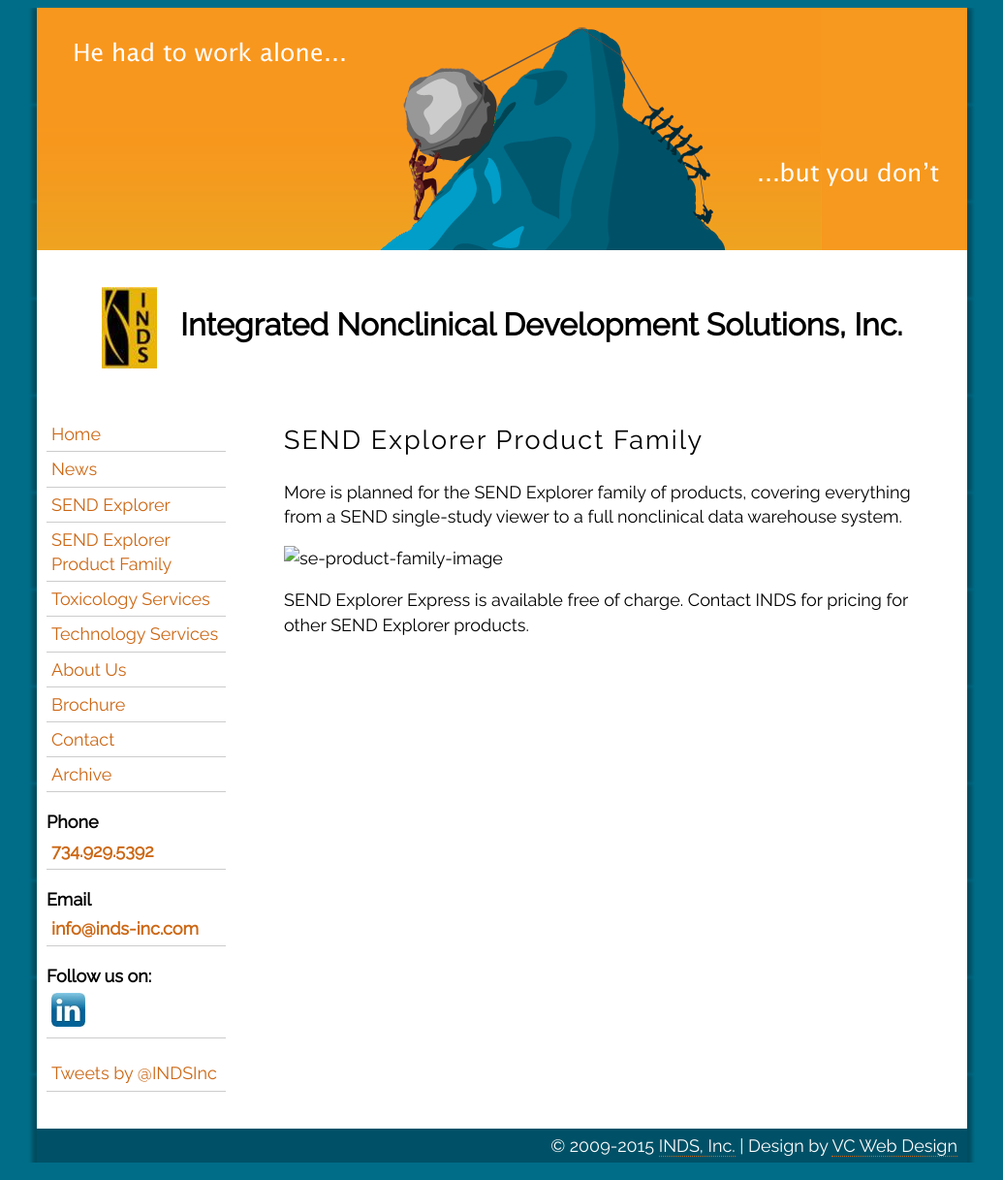
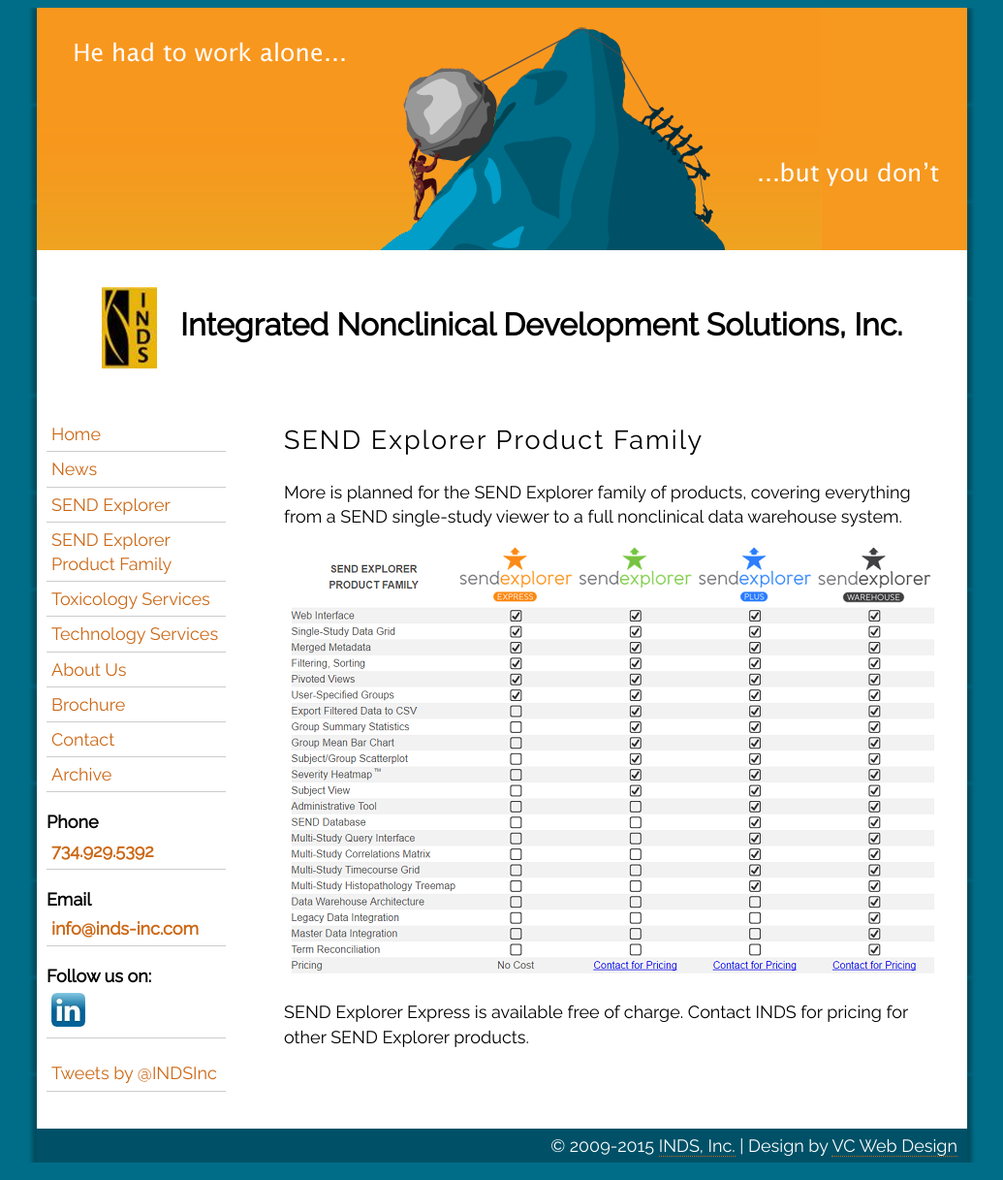
Before and after one commit to inds-inc/inds-inc.github.io, a Jekyll site: the page built from sendexplorer-product-family.md, in a window 1280 px wide. Shown: the whole page at 97% size, without its empty margins (122-1157 px from the left). Built offline with Jekyll 4.4.1, drawn with Linux system fonts in a browser that asks for light colours; comment, search, counter and statistics services are not loaded.

Commit message:
fix image links

```diff
--- a/sendexplorer-product-family.md
+++ b/sendexplorer-product-family.md
@@ -8,7 +8,7 @@
 More is planned for the SEND Explorer family of products, covering everything
 from a SEND single-study viewer to a full nonclinical data warehouse system.
 
-![se-product-family-image](./assets/images/se-product-family-image.png)
+![se-product-family-image](/assets/images/se-product-family-image.png)
 
 SEND Explorer Express is available free of charge. Contact INDS for pricing for
 other SEND Explorer products.
```
Also changed, not shown: index.md (+1 -1 lines).
